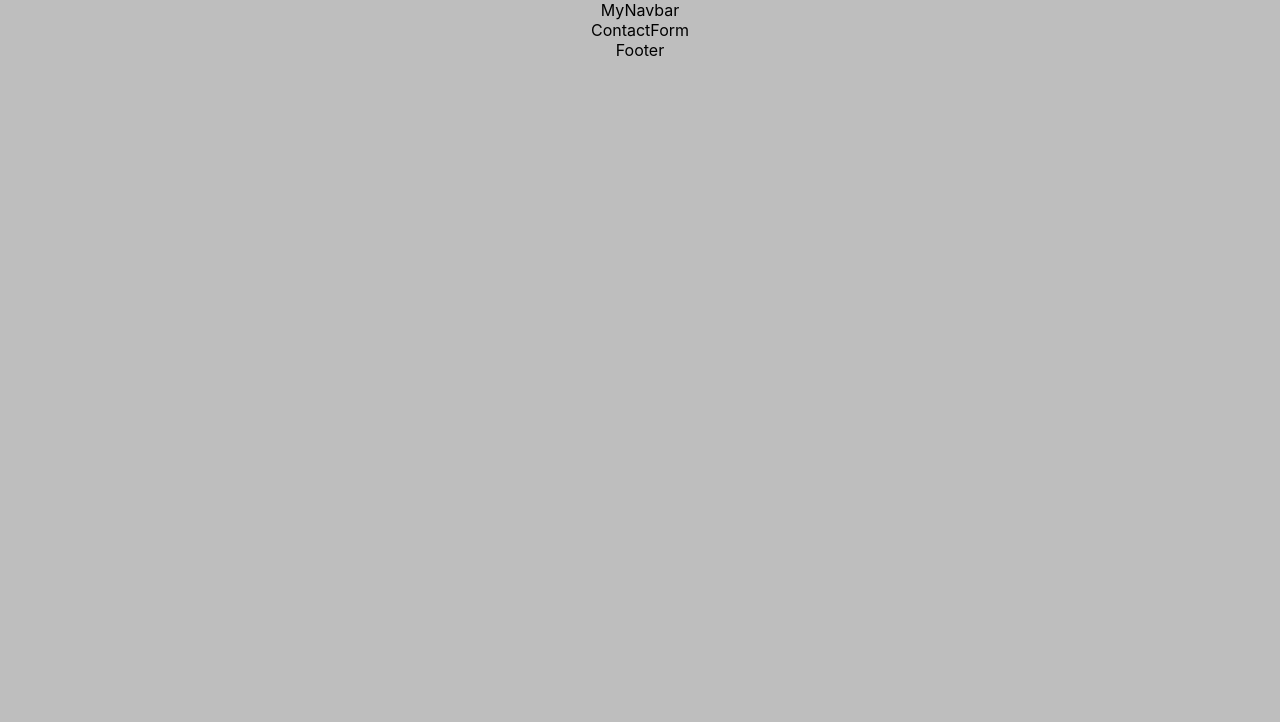
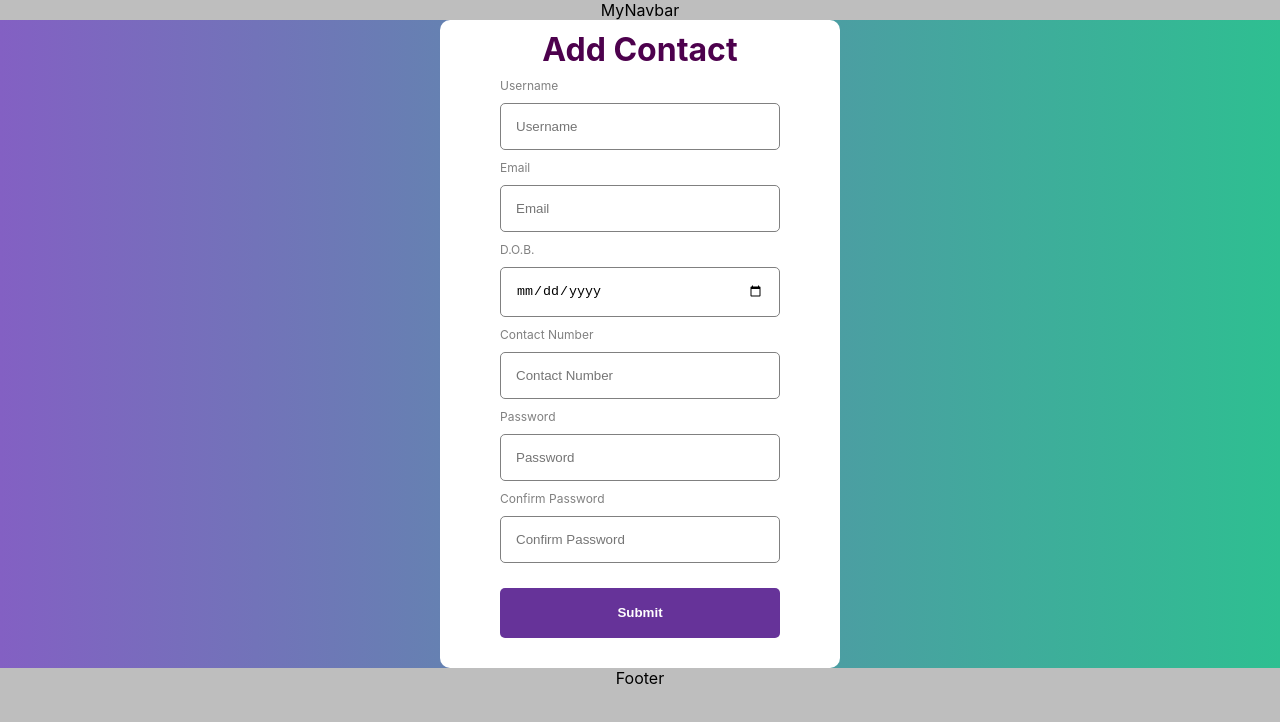
Before and after one commit to RakeshRanjanUIDeveloper/ReactJS_Collection, a React (Create React App) app in the folder crud-app/: page / in a window 1280 px wide. Shown: the top 722 px of the page. Built offline with nearby package versions, Linux system fonts and the light colour scheme.

Commit message:
Changes and addition of form
Basic Contact Add form added

```diff
--- a/crud-app/src/components/ContactForm.js
+++ b/crud-app/src/components/ContactForm.js
@@ -1,8 +1,103 @@
 import React from 'react'
+import FormInput from './FormInput';
+import "./formInput.scss";
+import { useState, useRef } from 'react';
 
 const ContactForm = () => {
+
+  const [values, setValues] = useState({
+    username: "",
+    email: "",
+    fullname: "",
+    contact: ""
+  });
+
+  const inputs = [
+    {
+      id: 1,
+      name: "username",
+      type: "text",
+      placeholder: "Username",
+      errorMessage:"Username should be 3-16 characters and shouldn't include special characters",
+      label: "Username",
+      pattern:"^[A-Za-z0-9]{3,16}$",
+      required: true
+    },
+    {
+      id: 2,
+      name: "email",
+      type: "email",
+      placeholder: "Email",
+      errorMessage:"It should be a valid email id",
+      label: "Email",
+      required: true
+    },
+    {
+      id: 3,
+      name: "DOB",
+      type: "date",
+      placeholder: "Date of Birth",
+      label: "D.O.B."
+    },
+    {
+      id: 4,
+      name: "Contact",
+      type: "tel",
+      placeholder: "Contact Number",
+      errorMessage:"Contact Number must be of 10 digits and only contain numbers",
+      pattern: "^[0-9]{10}$",
+      label: "Contact Number",
+      required: true
+    },
+    {
+      id: 5,
+      name: "Password",
+      type: "password",
+      placeholder: "Password",
+      errorMessage:"Password should be 8-20 characters and include atleast 1 letter, 1 number and 1 special character",
+      label: "Password",
+      pattern : "^(?=.*?[A-Z])(?=.*?[a-z])(?=.*?[0-9])(?=.*?[#?!@$%^&*-]).{8,20}$",
+      required: true
+    },
+    {
+      id: 6,
+      name: "Confirm Password",
+      type: "password",
+      placeholder: "Confirm Password",
+      errorMessage:"Passwords don't match",
+      label: "Confirm Password",
+      pattern: values.password,
+      required: true
+    }
+  ]
+
+  const usernameRef = useRef();
+
+  const handleSubmit = (e) => {
+    e.preventDefault();
+  }
+
+  const onChange = (e) => {
+    setValues({ ...values, [e.target.name]: e.target.value })
+  }
+  console.log(values)
   return (
-    <div>ContactForm</div>
+    <div className='form-group'>
+      <form onSubmit={handleSubmit}>
+        <h1>Add Contact</h1>
+        {inputs.map((input) => (
+          <FormInput
+            key={input.id}
+            {...input}
+            value={values[input.name]}
+            onChange={onChange}
+          />
+        ))}
+
+        <button>Submit</button>
+      </form>
+
+    </div>
   )
 }
 
--- a/crud-app/src/components/Footer.js
+++ b/crud-app/src/components/Footer.js
@@ -3,6 +3,7 @@ import React from 'react'
 const Footer = () => {
   return (
     <div>Footer</div>
+
   )
 }
 
--- /dev/null
+++ b/crud-app/src/components/FormInput.js
@@ -0,0 +1,29 @@
+import React from 'react';
+import "./formInput.scss";
+import { useState } from 'react';
+
+const FormInput = (props) => {
+
+    const {label, errorMessage,onChange, id, ...inputProps} = props;
+    const [focused, setFocused] = useState(false);
+
+    const handleFocus = (e) => {
+        setFocused(true);
+    };
+
+  return (
+    <div className='formInput'>
+        <label>{label}</label>
+        <input
+            {...inputProps}
+            onChange={onChange}
+            onBlur={handleFocus}
+            onFocus={() => inputProps.name === "confirmPassword" && setFocused(true)}
+            focused={focused.toString()}
+        />
+        <span>{errorMessage}</span>
+    </div>
+  )
+}
+
+export default FormInput
--- /dev/null
+++ b/crud-app/src/components/formInput.scss
@@ -0,0 +1,68 @@
+.form-group{
+    display: flex;
+    // align-items: center;
+    justify-content:center;
+    // height: 100vh;
+    background-image: linear-gradient(to right, #8360c3, #2ebf91);
+}
+
+input {
+    padding: 15px;
+    margin: 10px 0 10px;
+    border-radius: 5px;
+    border: 1px solid gray;
+}
+
+label{
+    font-size: 12px;
+    text-align: left;
+    color: gray;
+}
+
+.formInput{
+    display: flex;
+    flex-direction: column;
+    width: 280px;
+    span{
+        font-size: 12px;
+        padding: 3px 0;
+        color: red;
+        text-align: left;
+        margin-bottom: 5px;
+        display: none;
+    }
+}
+
+form{
+    background-color: #fff;
+    padding: 0px 60px;
+    border-radius: 10px;
+}
+
+form h1{
+    color: rgb(77,1,77);
+    text-align: center;
+    margin: 0.3em;
+}
+
+button{
+    width: 100%;
+    height: 50px;
+    padding: 10px;
+    border: none;
+    background-color: rebeccapurple;
+    color: #fff;
+    border-radius: 5px;
+    font-weight: bold;
+    cursor: pointer;
+    margin-top: 15px;
+    margin-bottom: 30px;
+}
+
+.formInput input:invalid[focused="true"] ~ span{
+    display: block !important;
+}
+
+.formInput input:invalid[focused="true"]{
+    border-color: red;
+}
```
